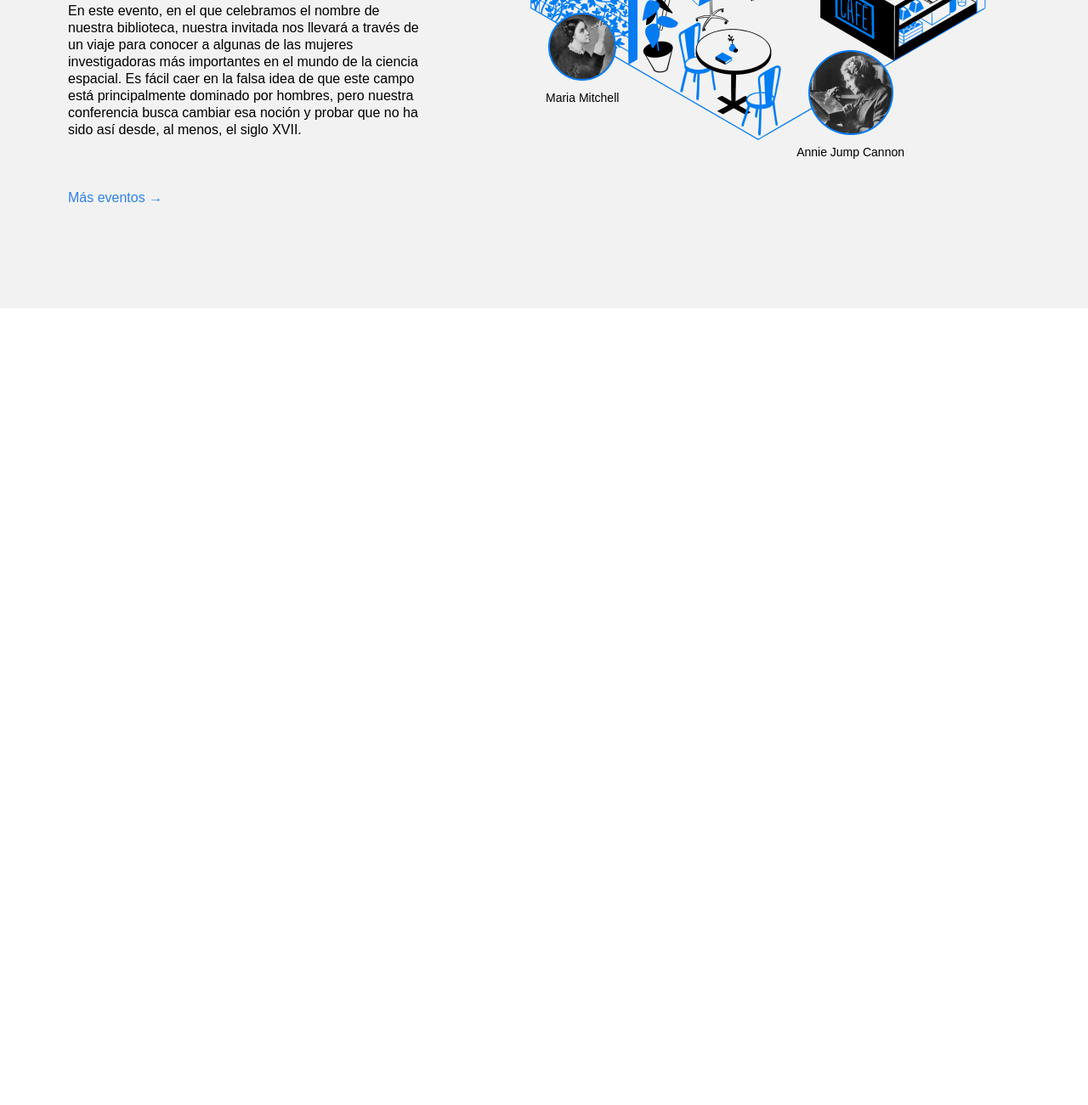
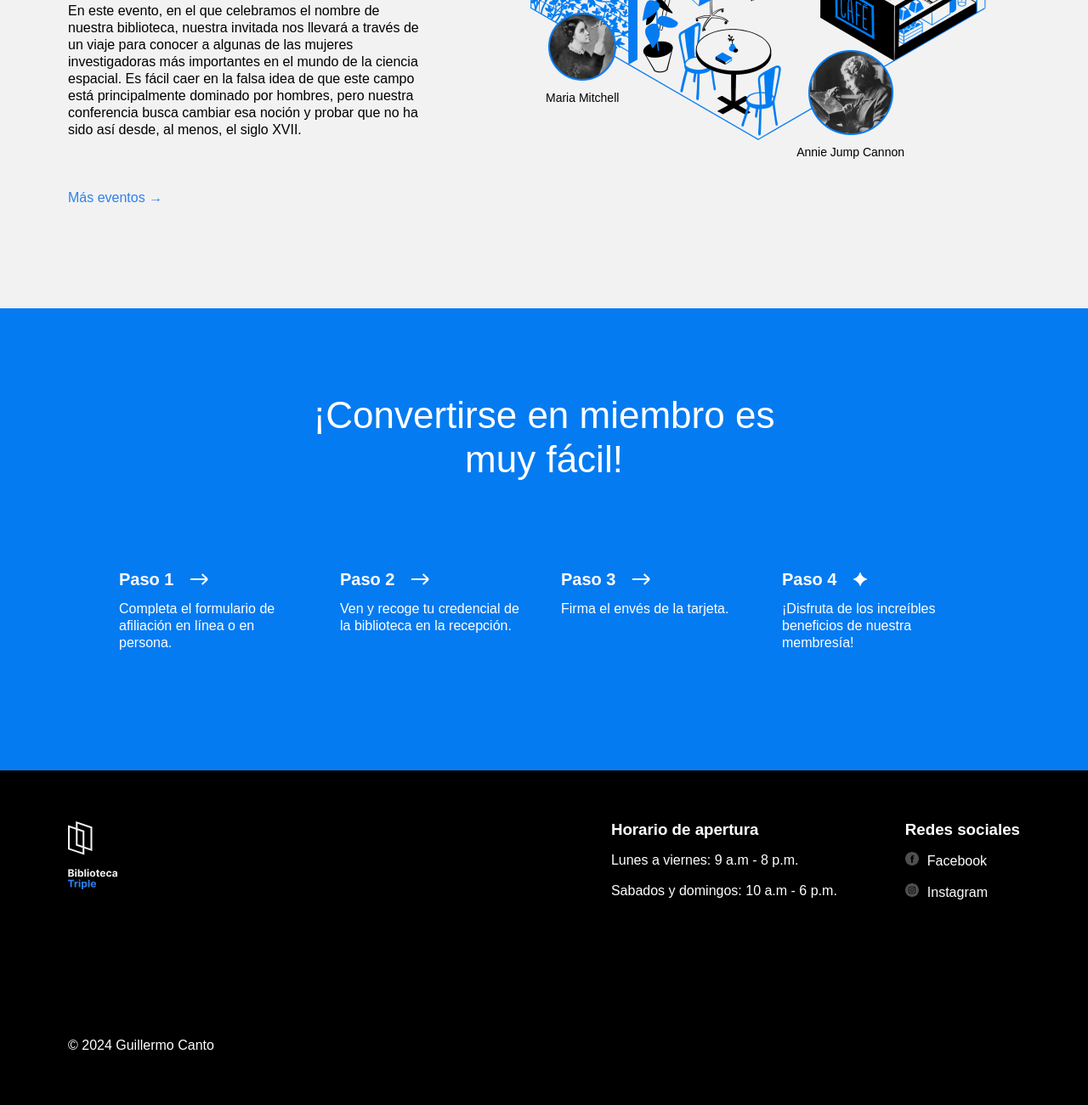
Before and after one commit to CryptidByte/web_project_library_es, a plain HTML site: page index.html in a window 1280 px wide. Shown: the part 2575-3876 px from the top of the page at 85% size. Before the commit the page ends 2938 px from the top, so only its background shows below. Drawn offline with Linux system fonts and the light colour scheme.

Commit message:
add membership section, footer

```diff
--- a/index.html
+++ b/index.html
@@ -29,10 +29,10 @@
               <a class="nav__link" href="#events">Eventos</a>
             </li>
             <li>
-              <a class="nav__link" href="#">Conviértete en miembro</a>
+              <a class="nav__link" href="#membership">Conviértete en miembro</a>
             </li>
             <li>
-              <a class="nav__link" href="#">Contactos</a>
+              <a class="nav__link" href="#footer">Contactos</a>
             </li>
           </ul>
         </nav>
@@ -175,7 +175,6 @@
             </p>
             <a href="#" class="events__more">Más eventos &rarr;</a>
           </div>
-          <!-- Comienza a crear la composición aquí -->
           <div class="events__cover">
             <img
               class="events__image"
@@ -224,7 +223,107 @@
             </div>
           </div>
         </section>
+        <section class="membership" id="membership">
+          <h2 class="membership__title">
+            ¡Convertirse en miembro es muy fácil!
+          </h2>
+          <ul class="membership__steps">
+            <li class="step">
+              <h3 class="step__title">
+                Paso 1
+                <img
+                  src="./images/icon_step_forward.svg"
+                  alt="icon forward"
+                  class="step__icon"
+                />
+              </h3>
+              <p class="step__description">
+                Completa el formulario de afiliación en línea o en persona.
+              </p>
+            </li>
+            <li class="step">
+              <h3 class="step__title">
+                Paso 2
+                <img
+                  src="./images/icon_step_forward.svg"
+                  alt="icon forward"
+                  class="step__icon"
+                />
+              </h3>
+              <p class="step__description">
+                Ven y recoge tu credencial de la biblioteca en la recepción.
+              </p>
+            </li>
+            <li class="step">
+              <h3 class="step__title">
+                Paso 3
+                <img
+                  src="./images/icon_step_forward.svg"
+                  alt="icon forward"
+                  class="step__icon"
+                />
+              </h3>
+              <p class="step__description">Firma el envés de la tarjeta.</p>
+            </li>
+            <li class="step">
+              <h3 class="step__title">
+                Paso 4
+                <img
+                  src="./images/icon_step_finish.svg"
+                  alt="icon finish"
+                  class="step__icon"
+                />
+              </h3>
+              <p class="step__description">
+                ¡Disfruta de los increíbles beneficios de nuestra membresía!
+              </p>
+            </li>
+          </ul>
+        </section>
       </main>
+      <footer class="footer" id="footer">
+        <div class="footer__columns">
+          <div class="footer__column footer__logo">
+            <img
+              src="images/logo_white.svg"
+              alt="Logotipo de la Biblioteca Triple Peaks"
+            />
+          </div>
+          <div class="footer__column footer__column_content_hours">
+            <h3 class="footer__column-heading">Horario de apertura</h3>
+            <ul class="footer__list">
+              <li class="footer__list-item">Lunes a viernes: 9 a.m - 8 p.m.</li>
+              <li class="footer__list-item">
+                Sabados y domingos: 10 a.m - 6 p.m.
+              </li>
+            </ul>
+          </div>
+          <div class="footer__column footer__column_content_social">
+            <h3 class="footer__column-heading">Redes sociales</h3>
+            <ul class="footer__list">
+              <li class="footer__list-item">
+                <a class="footer__column-link" href="#"
+                  ><img
+                    class="footer__social-icon"
+                    src="images/facebook_white.svg"
+                    alt="Logotipo de Facebook"
+                  />Facebook</a
+                >
+              </li>
+              <li class="footer__list-item">
+                <a class="footer__column-link" href="#"
+                  ><img
+                    class="footer__social-icon"
+                    src="images\instagram_white.svg"
+                    alt="Logotipo de Instagram"
+                  />Instagram</a
+                >
+              </li>
+            </ul>
+          </div>
+        </div>
+        <p class="footer__copyright">© 2024 Guillermo Canto</p>
+      </footer>
     </div>
   </body>
 </html>
--- a/styles/style.css
+++ b/styles/style.css
@@ -291,3 +291,105 @@ ul {
   font-size: 14px;
   margin: 0;
 }
+
+.membership {
+  padding: 100px 0 140px;
+  background-color: #057bf2;
+  color: #ffffff;
+}
+
+.membership__title {
+  max-width: 574px;
+  margin: 0 auto;
+  text-align: center;
+  font-size: 44px;
+  font-weight: 500;
+  line-height: 52px;
+}
+
+.membership__steps {
+  list-style-type: none;
+  padding: 0;
+  margin: 100px 0 0;
+  display: flex;
+  justify-content: center;
+  column-gap: 40px;
+}
+
+.step {
+  flex-basis: 220px;
+}
+
+.step__title {
+  margin: 0;
+  font-size: 20px;
+  line-height: 30px;
+  font-weight: 700;
+  display: flex;
+  align-items: center;
+}
+
+.step__icon {
+  margin-left: 20px;
+}
+
+.step__description {
+  margin: 10px 0 0;
+}
+
+.footer {
+  box-sizing: border-box;
+  background: #000;
+}
+
+.footer__columns {
+  padding: 60px 80px;
+  display: flex;
+  justify-content: flex-end;
+}
+
+.footer__column_content_hours {
+  margin-right: 80px;
+}
+
+/* .footer__column_content_social {
+} */
+
+.footer__logo {
+  width: 58px;
+  height: 80px;
+  margin-right: auto;
+}
+
+.footer__column-heading {
+  color: white;
+  margin: 0;
+}
+
+.footer__list {
+  list-style-type: none;
+  padding: 0;
+  margin: 0;
+}
+
+.footer__list-item {
+  color: white;
+  padding-top: 16px;
+}
+
+.footer__column-link {
+  color: white;
+  text-decoration: none;
+}
+
+.footer__social-icon {
+  width: 16px;
+  height: 16px;
+  padding-right: 10px;
+}
+
+.footer__copyright {
+  color: white;
+  padding: 100px 0 60px 80px;
+  margin: 0;
+}
```
